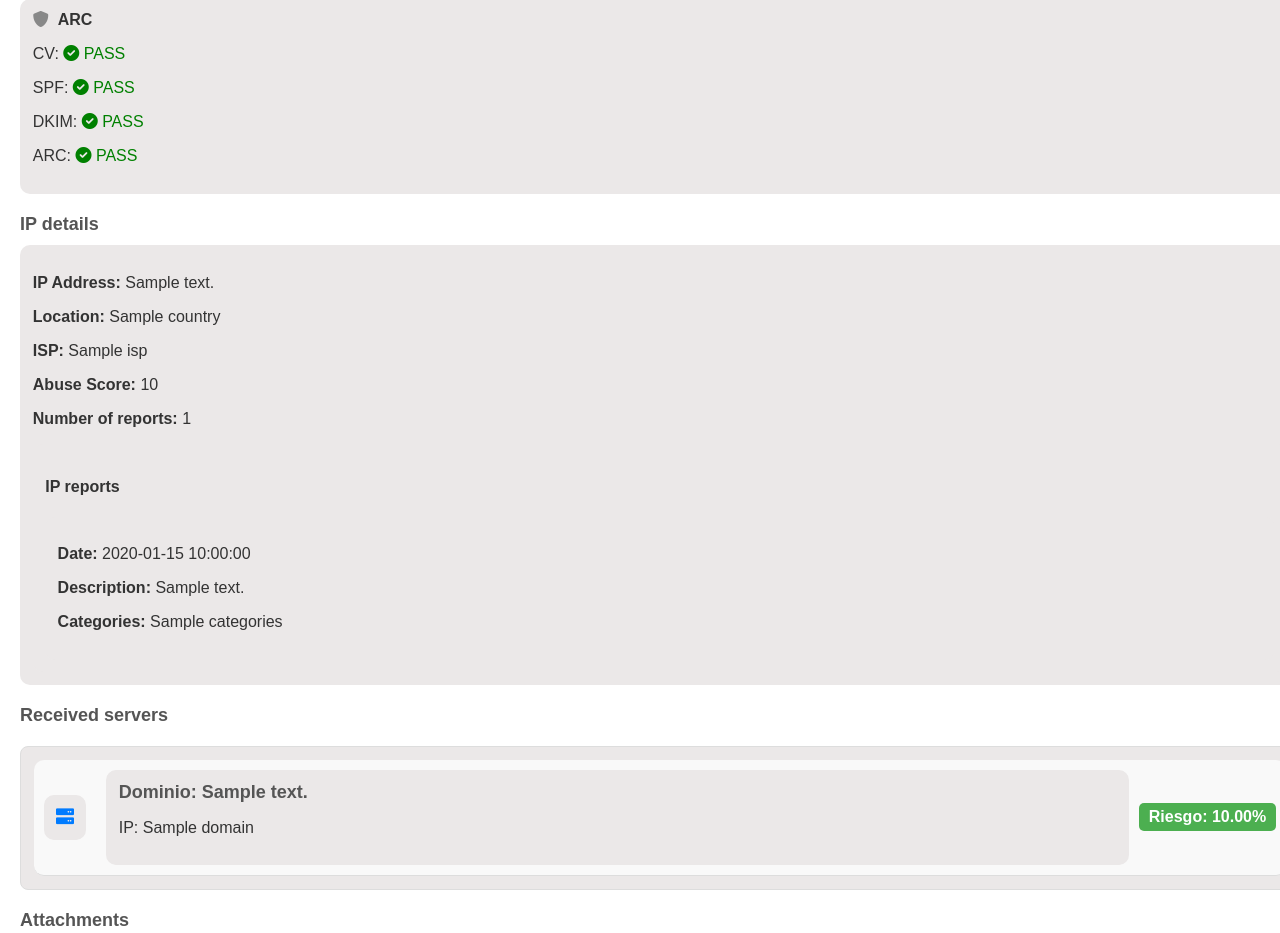
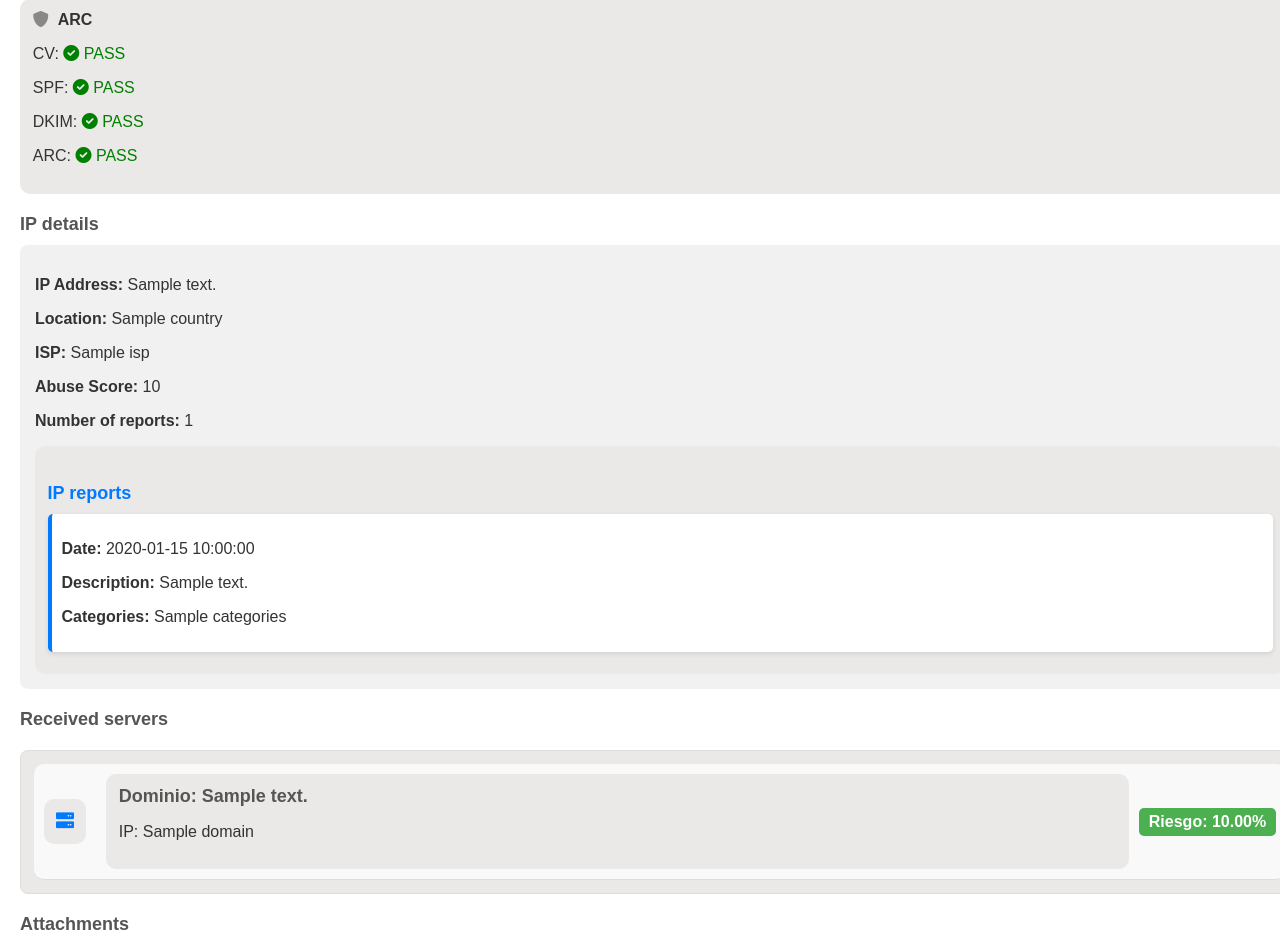
Before and after one commit to David-JS01/HermesShield, a Flask app: template templates/example.html in a window 1280 px wide. Shown: the part 1582-2515 px from the top of the page. Run offline with Flask 2, Linux system fonts and the light colour scheme; the template is opened without the code that fills it: most values are stand-ins (such as "Sample title", 1, 10 or a date in 2020).

Commit message:
Final changes
Final changes

```diff
--- a/app.py
+++ b/app.py
@@ -8,6 +8,8 @@ import shutil
 from weasyprint import HTML, CSS
 from datetime import datetime
 import hashlib
+import signal
+import sys
 
 
 
@@ -199,9 +201,13 @@ def logout():
     cleanup()
     return redirect('/')
 
-
+def signal_handler(sig, frame):
+    print("Interrupción recibida, ejecutando cleanup...")
+    cleanup()
+    sys.exit(0)
 
 if __name__=="__main__":
+    signal.signal(signal.SIGINT, signal_handler)
     try:
         app.run(debug=True)
     finally:
--- a/static/css/example.css
+++ b/static/css/example.css
@@ -268,6 +268,63 @@ section h3 {
     height: auto;
 }
 
+.ip-details, .files-list {
+    background-color: #f1f1f1;
+    padding: 15px;
+    border-radius: 8px;
+    margin-bottom: 20px;
+}
+
+.ip-reports h4 {
+    font-size: 18px;
+    color: #007BFF;
+    margin-bottom: 10px;
+}
+
+.report-item {
+    background-color: #fff;
+    padding: 10px;
+    margin-bottom: 10px;
+    border-left: 4px solid #007BFF;
+    border-radius: 5px;
+    box-shadow: 0 2px 5px rgba(0, 0, 0, 0.1);
+}
+
+.severity {
+    font-weight: bold;
+}
+
+.severity.low {
+    color: green;
+}
+
+.severity.medium {
+    color: orange;
+}
+
+.severity.high {
+    color: red;
+}
+
+.file-item {
+    background-color: #fff;
+    padding: 10px;
+    margin-bottom: 10px;
+    border-left: 4px solid #28a745;
+    border-radius: 5px;
+    box-shadow: 0 2px 5px rgba(0, 0, 0, 0.1);
+}
+
+.footer-note {
+    font-size: 0.9em;
+    color: #555;
+    text-align: center;
+    margin-top: 20px;
+    padding: 10px;
+    border-top: 1px solid #ddd;
+}
+
+
 @media print {
 
     body {
```
Also changed, not shown: HermesShield.py (+9 -1 lines).
